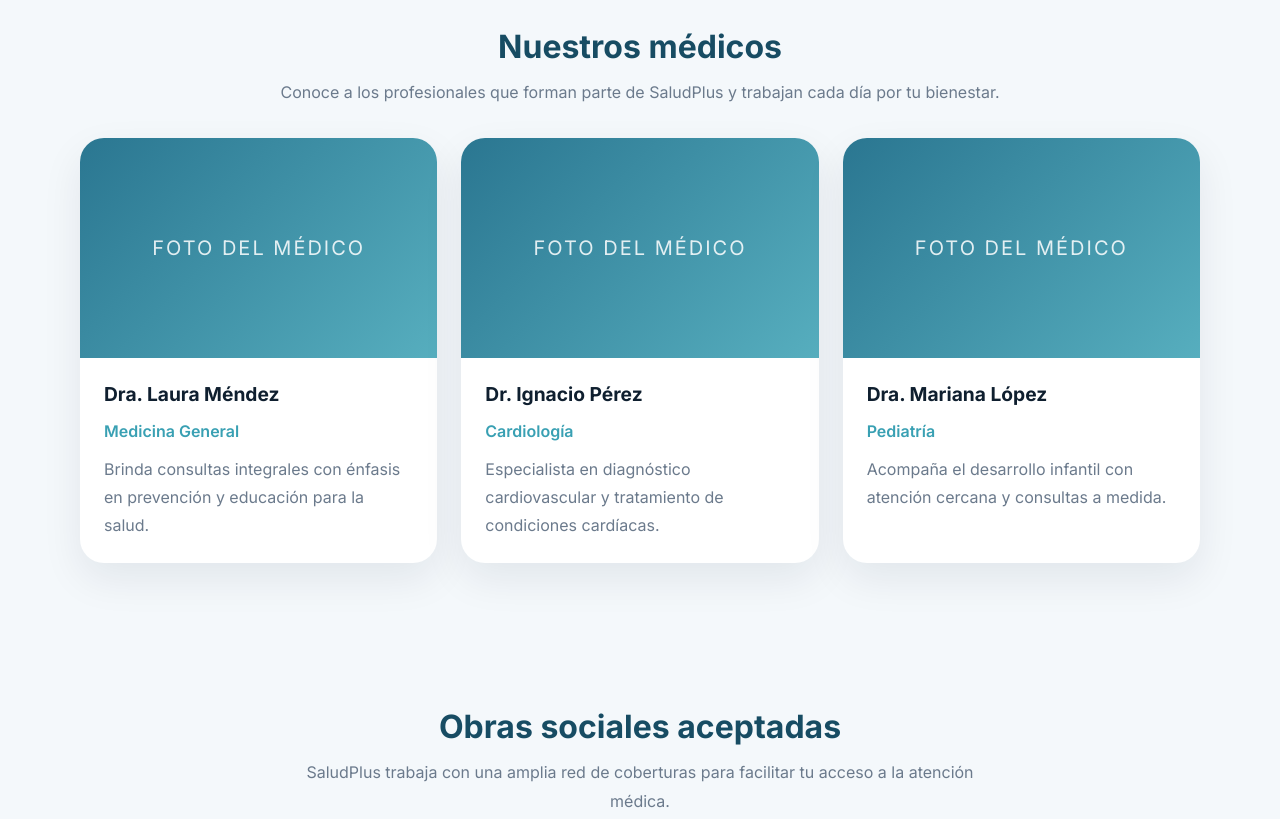
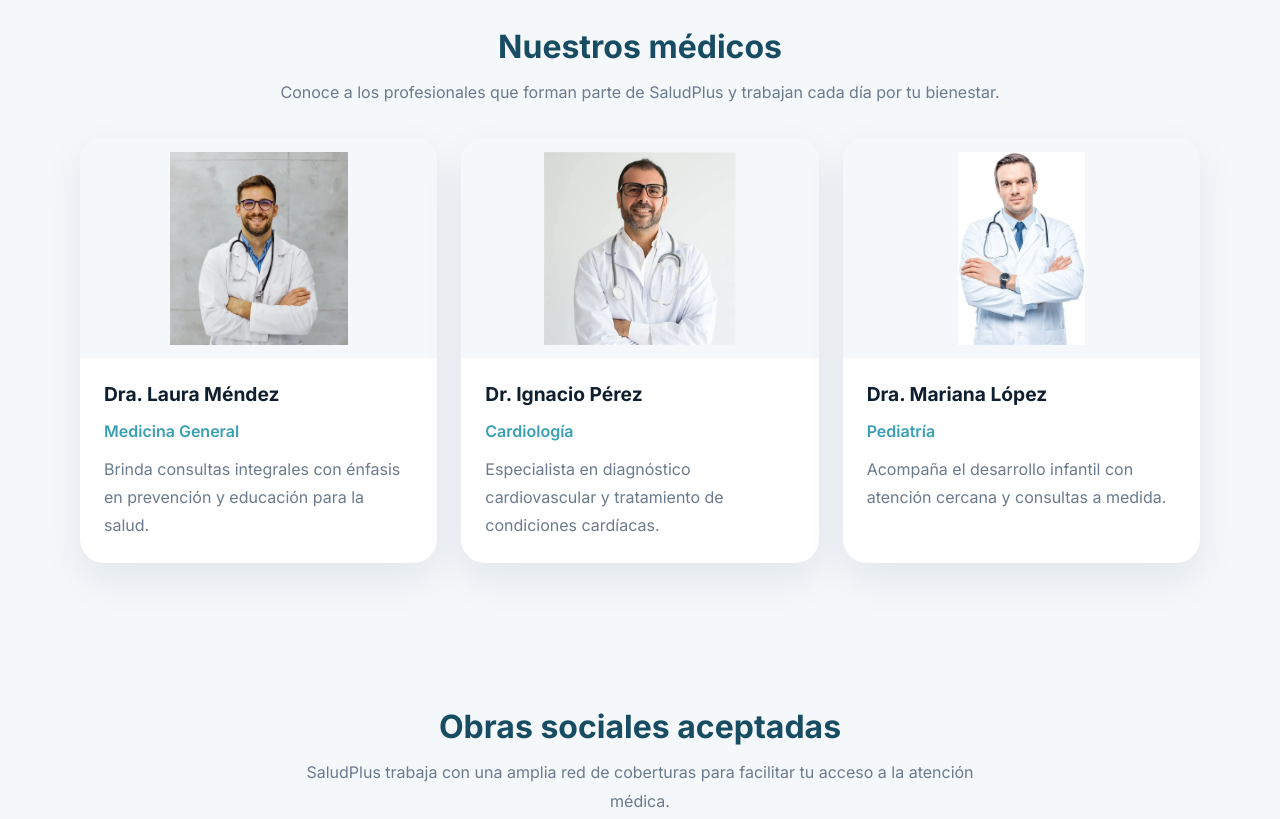
Before and after one commit to luisfeliperamirez/frtend-sum2E-luis-ramirez, a plain HTML site: page index.html in a window 1280 px wide. Shown: the part 1820-2639 px from the top of the page. Drawn offline with Linux system fonts and the light colour scheme.

Commit message:
ETAPA EXTRA - Detalles Finales

```diff
--- a/css/styles.css
+++ b/css/styles.css
@@ -253,18 +253,12 @@ a {
 }
 
 .medico-imagen {
-  min-height: 220px;
-  background: linear-gradient(135deg, rgba(31, 111, 139, 0.95), rgba(57, 160, 179, 0.85));
-  display: grid;
-  place-items: center;
-  color: rgba(255, 255, 255, 0.85);
-  font-size: 1.25rem;
-  text-transform: uppercase;
-  letter-spacing: 0.1em;
-}
-
-.medico-imagen::after {
-  content: "Foto del médico";
+  width: 100%;
+  height: 220px;
+  object-fit: contain;
+  background: #f4f8fb;
+  padding: 0.85rem;
+  display: block;
 }
 
 .medico-detalle {
@@ -345,6 +339,14 @@ a {
   text-align: center;
   font-weight: 600;
   box-shadow: var(--shadow);
+  overflow: hidden;
+}
+
+.map-placeholder img {
+  width: 100%;
+  height: 100%;
+  object-fit: cover;
+  display: block;
 }
 
 .site-footer {
--- a/index.html
+++ b/index.html
@@ -96,7 +96,7 @@
       </div>
       <div class="medicos-list container">
         <article class="medico-card">
-          <div class="medico-imagen"></div>
+          <img src="doctores/doctor1.png" alt="Dra. Laura Méndez" class="medico-imagen" />
           <div class="medico-detalle">
             <h3>Dra. Laura Méndez</h3>
             <span>Medicina General</span>
@@ -104,7 +104,7 @@
           </div>
         </article>
         <article class="medico-card">
-          <div class="medico-imagen"></div>
+          <img src="doctores/doctor2.png" alt="Dr. Ignacio Pérez" class="medico-imagen" />
           <div class="medico-detalle">
             <h3>Dr. Ignacio Pérez</h3>
             <span>Cardiología</span>
@@ -112,7 +112,7 @@
           </div>
         </article>
         <article class="medico-card">
-          <div class="medico-imagen"></div>
+          <img src="doctores/doctor3.png" alt="Dra. Mariana López" class="medico-imagen" />
           <div class="medico-detalle">
             <h3>Dra. Mariana López</h3>
             <span>Pediatría</span>
@@ -162,7 +162,7 @@
           </div>
         </div>
         <div class="map-placeholder">
-          <p>Mapa de ubicación</p>
+          <img src="images/mapa.png" alt="Mapa de ubicación de SaludPlus" />
         </div>
       </div>
     </section>
```
Also changed, not shown: css/turnos.css (+8 -0 lines), turnos.html (+7 -2 lines), doctores/doctor1.png (added), doctores/doctor2.png (added), doctores/doctor3.png (added), images/mapa.png (added), prompts.txt.
